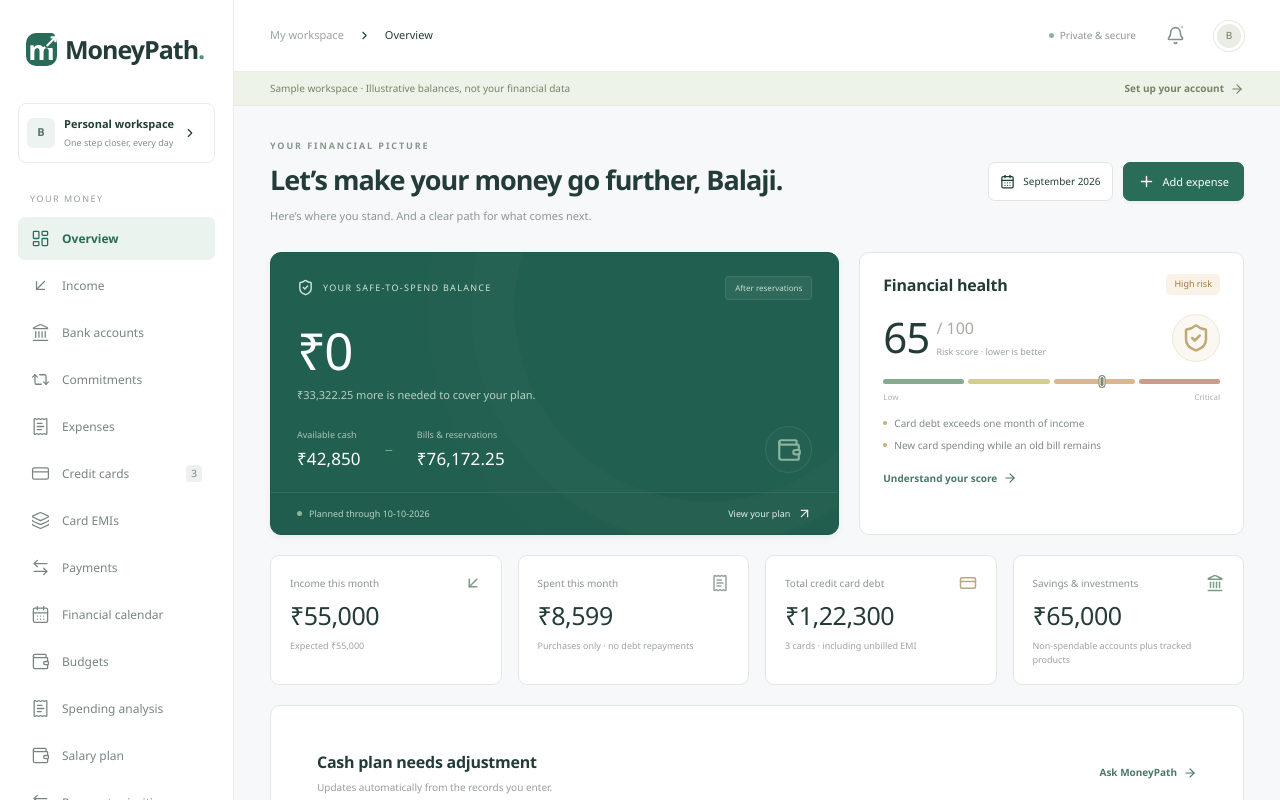
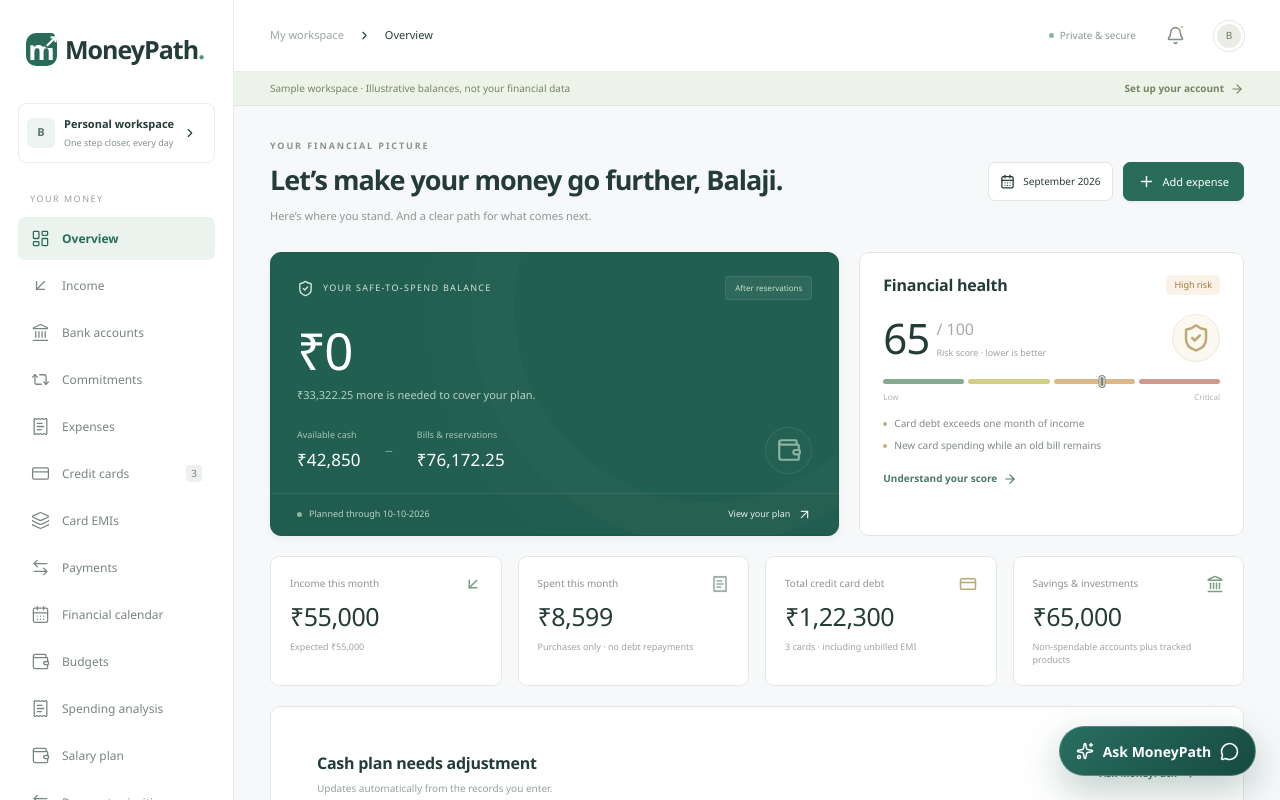
Before and after one commit to 70101520/MoneyPath, a Next.js app: page /demo in a window 1280 px wide. Shown: the top 800 px of the page. Built offline with nearby package versions, Linux system fonts and the light colour scheme.

Commit message:
Add global Finance Assistant and page transitions

```diff
--- a/src/app/globals.css
+++ b/src/app/globals.css
@@ -2153,6 +2153,165 @@ input[type='checkbox'] {
 .sidebar > * {
   flex-shrink: 0;
 }
+.page-content-transition {
+  animation: page-arrive 0.34s cubic-bezier(0.22, 1, 0.36, 1) both;
+  transform-origin: top center;
+}
+@keyframes page-arrive {
+  from {
+    opacity: 0;
+    transform: translateY(9px) scale(0.995);
+    filter: saturate(0.8);
+  }
+  to {
+    opacity: 1;
+    transform: translateY(0) scale(1);
+    filter: saturate(1);
+  }
+}
+.nav-item {
+  position: relative;
+  isolation: isolate;
+  overflow: hidden;
+  transition:
+    background-color 0.2s ease,
+    color 0.2s ease,
+    transform 0.2s ease;
+}
+.nav-item:hover {
+  transform: translateX(3px);
+}
+.nav-item::after {
+  content: '';
+  position: absolute;
+  z-index: -1;
+  inset: 0;
+  background: linear-gradient(105deg, transparent 20%, rgba(255, 255, 255, 0.28), transparent 75%);
+  transform: translateX(-120%);
+}
+.nav-item.active::after {
+  animation: nav-reflection 0.58s ease-out;
+}
+@keyframes nav-reflection {
+  to {
+    transform: translateX(120%);
+  }
+}
+.assistant-fab {
+  position: fixed;
+  z-index: 45;
+  right: 1.5rem;
+  bottom: 1.5rem;
+  display: flex;
+  align-items: center;
+  gap: 0.55rem;
+  min-height: 50px;
+  padding: 0.75rem 1rem;
+  color: #fff;
+  background: linear-gradient(135deg, #286f61, #174a40);
+  border: 1px solid rgba(255, 255, 255, 0.24);
+  border-radius: 999px;
+  box-shadow: 0 14px 38px rgba(23, 74, 64, 0.28);
+  font: inherit;
+  font-weight: 750;
+  cursor: pointer;
+  transition:
+    transform 0.2s ease,
+    box-shadow 0.2s ease;
+}
+.assistant-fab:hover {
+  transform: translateY(-3px);
+  box-shadow: 0 18px 44px rgba(23, 74, 64, 0.34);
+}
+.assistant-drawer-layer {
+  position: fixed;
+  z-index: 80;
+  inset: 0;
+}
+.assistant-drawer-backdrop {
+  position: absolute;
+  inset: 0;
+  width: 100%;
+  border: 0;
+  background: rgba(16, 42, 35, 0.34);
+  backdrop-filter: blur(3px);
+  cursor: default;
+  animation: assistant-backdrop-in 0.24s ease-out both;
+}
+.assistant-drawer {
+  position: absolute;
+  top: 0;
+  right: 0;
+  bottom: 0;
+  width: min(520px, 100vw);
+  padding: 1rem;
+  overflow-y: auto;
+  background: var(--background, #f6f3ec);
+  box-shadow: -18px 0 54px rgba(20, 52, 44, 0.2);
+  animation: assistant-drawer-in 0.32s cubic-bezier(0.22, 1, 0.36, 1) both;
+}
+.assistant-drawer-heading {
+  position: sticky;
+  z-index: 4;
+  top: -1rem;
+  display: flex;
+  align-items: center;
+  justify-content: space-between;
+  margin: -1rem -1rem 1rem;
+  padding: 1rem 1.1rem;
+  color: #fff;
+  background: linear-gradient(135deg, #286f61, #174a40);
+}
+.assistant-drawer-heading small {
+  opacity: 0.72;
+  letter-spacing: 0.08em;
+}
+.assistant-drawer-heading h2 {
+  margin: 0.2rem 0 0;
+}
+.assistant-drawer-heading .icon-button {
+  color: inherit;
+  border-color: rgba(255, 255, 255, 0.25);
+}
+.finance-assistant.compact {
+  gap: 0.8rem;
+}
+.finance-assistant.compact .planning-insights {
+  padding: 1rem;
+}
+.finance-assistant.compact .chat-status-grid {
+  grid-template-columns: repeat(2, minmax(0, 1fr));
+}
+.finance-assistant.compact .chat-messages {
+  max-height: 48vh;
+}
+@keyframes assistant-drawer-in {
+  from {
+    opacity: 0;
+    transform: translateX(36px);
+  }
+  to {
+    opacity: 1;
+    transform: translateX(0);
+  }
+}
+@keyframes assistant-backdrop-in {
+  from {
+    opacity: 0;
+  }
+  to {
+    opacity: 1;
+  }
+}
+@media (max-width: 600px) {
+  .assistant-fab {
+    right: 0.9rem;
+    bottom: 0.9rem;
+  }
+  .assistant-drawer {
+    width: 100vw;
+  }
+}
 @media (prefers-reduced-motion: reduce) {
   * {
     transition: none !important;
--- a/src/components/assistant.tsx
+++ b/src/components/assistant.tsx
@@ -13,7 +13,15 @@ type Message = {
   confirmation?: string;
   userMessageId?: string;
 };
-export function FinanceAssistant({ data, demo = false }: { data: Data; demo?: boolean }) {
+export function FinanceAssistant({
+  data,
+  demo = false,
+  compact = false,
+}: {
+  data: Data;
+  demo?: boolean;
+  compact?: boolean;
+}) {
   const snapshot = calculate(data),
     nextPayment = paymentPriority(data).ranked[0];
   const [messages, setMessages] = useState<Message[]>([
@@ -156,7 +164,7 @@ export function FinanceAssistant({ data, demo = false }: { data: Data; demo?: bo
     }
   }
   return (
-    <div className="planning">
+    <div className={`planning finance-assistant ${compact ? 'compact' : ''}`}>
       <section className="panel planning-insights">
         <h2>Ask MoneyPath</h2>
         <p>
--- a/src/components/workspace.tsx
+++ b/src/components/workspace.tsx
@@ -29,6 +29,8 @@ import {
   Wallet,
   Download,
   AlertTriangle,
+  MessageCircle,
+  Sparkles,
 } from 'lucide-react';
 import { PieChart, Pie, Cell, ResponsiveContainer, Tooltip } from 'recharts';
 import {
@@ -92,7 +94,8 @@ export function Workspace({
     [mobile, setMobile] = useState(false),
     [form, setForm] = useState<{ kind: string; initial?: Record<string, unknown> } | null>(null),
     [toast, setToast] = useState(''),
-    [search, setSearch] = useState('');
+    [search, setSearch] = useState(''),
+    [assistantOpen, setAssistantOpen] = useState(false);
   const active = demo ? demoSection : section;
   const s = calculate(data);
   const guidance = financialActionPlan(data);
@@ -330,6 +333,7 @@ export function Workspace({
               </button>
             </div>
           )}
+          <div className="page-content-transition" key={active}>
             {active === 'integrations' ? (
               <Integrations demo={demo} data={data} />
             ) : active === 'assistant' ? (
@@ -414,7 +418,8 @@ export function Workspace({
                       <h2>Financial health</h2>
                       <span
                         className={
-                        'badge ' + (s.risk.score !== null && s.risk.score > 50 ? 'amber' : 'green')
+                          'badge ' +
+                          (s.risk.score !== null && s.risk.score > 50 ? 'amber' : 'green')
                         }
                       >
                         {s.risk.label}
@@ -582,7 +587,9 @@ export function Workspace({
                               className="row-arrow"
                               aria-label={'View ' + o.name}
                               onClick={() =>
-                              o.kind === 'EMI reserve' ? go('emi') : payment(o.id, o.kind, o.amount)
+                                o.kind === 'EMI reserve'
+                                  ? go('emi')
+                                  : payment(o.id, o.kind, o.amount)
                               }
                             >
                               <ArrowUpRight size={17} />
@@ -599,7 +606,9 @@ export function Workspace({
                       </span>
                       <strong>
                         {INR(
-                        s.obligations.filter((o) => o.days <= 7).reduce((a, o) => a + o.amount, 0),
+                          s.obligations
+                            .filter((o) => o.days <= 7)
+                            .reduce((a, o) => a + o.amount, 0),
                         )}{' '}
                         <small>required cash</small>
                       </strong>
@@ -691,8 +700,8 @@ export function Workspace({
                 </div>
                 <div className="dashboard-meta">
                   <span>
-                  <ShieldCheck size={13} /> Calculated from your records. Expected income and credit
-                  limits are excluded.
+                    <ShieldCheck size={13} /> Calculated from your records. Expected income and
+                    credit limits are excluded.
                   </span>
                   <span>All amounts in INR</span>
                 </div>
@@ -704,8 +713,8 @@ export function Workspace({
                 <section className="panel padded">
                   <h2>Your money plan</h2>
                   <p className="muted">
-                  Reservations apply to cash inside spendable accounts. Update remaining essentials
-                  as the month progresses.
+                    Reservations apply to cash inside spendable accounts. Update remaining
+                    essentials as the month progresses.
                   </p>
                   <dl className="breakdown-list">
                     {[
@@ -741,13 +750,13 @@ export function Workspace({
                   ))}
                   <p className="muted">
                     0–30 Low · 31–50 Moderate · 51–70 High · 71–100 Critical. This Phase 1 score
-                  covers recorded card debt, cash and commitments; loans and longer-term trends are
-                  not yet tracked.
+                    covers recorded card debt, cash and commitments; loans and longer-term trends
+                    are not yet tracked.
                   </p>
                   <h3>Data & privacy</h3>
                   <p className="muted">
-                  Notes and card identifiers are encrypted. Export your transaction records for your
-                  own review.
+                    Notes and card identifiers are encrypted. Export your transaction records for
+                    your own review.
                   </p>
                   {demo ? (
                     <span className="badge neutral">Exports available after account setup</span>
@@ -843,8 +852,8 @@ export function Workspace({
                               <summary>Statement & limit reconciliation</summary>
                               {(c.carriedBalance ?? 0) > 0 && (
                                 <p className="muted">
-                                Includes {INR(c.carriedBalance!)} carried from an earlier bill, due{' '}
-                                {dateLabel(c.carriedDueDate!)}. Statement payments clear this
+                                  Includes {INR(c.carriedBalance!)} carried from an earlier bill,
+                                  due {dateLabel(c.carriedDueDate!)}. Statement payments clear this
                                   carried balance first.
                                 </p>
                               )}
@@ -943,8 +952,48 @@ export function Workspace({
                 )}
               </>
             )}
+          </div>
         </main>
       </div>
+      {active !== 'assistant' && (
+        <>
+          <button
+            className="assistant-fab"
+            onClick={() => setAssistantOpen(true)}
+            aria-label="Open Ask MoneyPath"
+            aria-expanded={assistantOpen}
+          >
+            <Sparkles size={18} />
+            <span>Ask MoneyPath</span>
+            <MessageCircle size={19} />
+          </button>
+          {assistantOpen && (
+            <div className="assistant-drawer-layer" role="presentation">
+              <button
+                className="assistant-drawer-backdrop"
+                aria-label="Close Ask MoneyPath"
+                onClick={() => setAssistantOpen(false)}
+              />
+              <aside className="assistant-drawer" aria-label="Ask MoneyPath chat">
+                <div className="assistant-drawer-heading">
+                  <div>
+                    <small>YOUR FINANCIAL COMPANION</small>
+                    <h2>Ask MoneyPath</h2>
+                  </div>
+                  <button
+                    className="icon-button"
+                    onClick={() => setAssistantOpen(false)}
+                    aria-label="Close assistant"
+                  >
+                    <X size={20} />
+                  </button>
+                </div>
+                <FinanceAssistant data={data} demo={demo} compact />
+              </aside>
+            </div>
+          )}
+        </>
+      )}
       {form && (
         <RecordForm
           key={form.kind + String(form.initial?.id ?? '')}
```
Also changed, not shown: 2 other files (tests, documents, lock files or other folders). Lines whose indentation alone changed are shown as unchanged.
